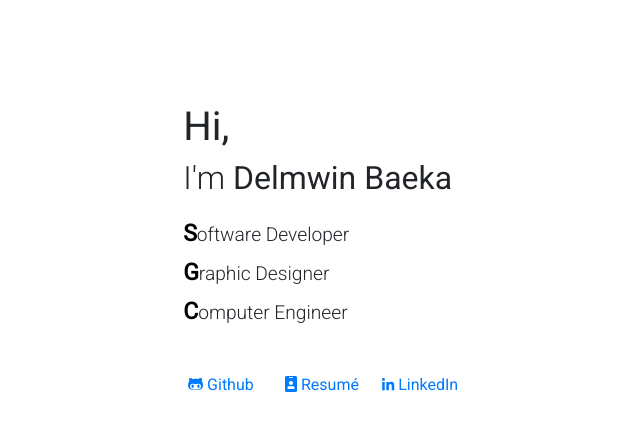
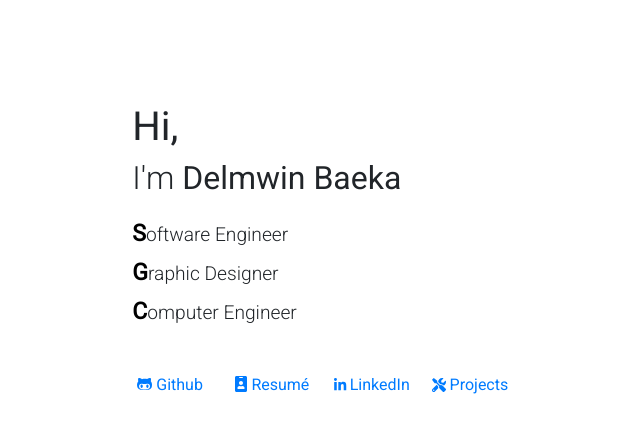
Before and after one commit to dbaeka/port.github.io, a Next.js app: page / in a window 1280 px wide. Shown: the top 432 px of the page, without its empty margins (319-959 px from the left). Built offline with nearby package versions, Linux system fonts and the light colour scheme.

Commit message:
Update index.js

```diff
--- a/pages/index.js
+++ b/pages/index.js
@@ -2,7 +2,7 @@ import Head from 'next/head'
 import React from "react";
 import {FontAwesomeIcon} from '@fortawesome/react-fontawesome'
 import {faGithubAlt, faLinkedinIn} from '@fortawesome/free-brands-svg-icons'
-import {faIdBadge} from '@fortawesome/free-solid-svg-icons'
+import {faIdBadge, faTools} from '@fortawesome/free-solid-svg-icons'
 import {Col, Row, Container} from "reactstrap";
 
 export default function Home() {
@@ -30,7 +30,7 @@ export default function Home() {
                                 <div className="hack-caps">
                                     <p>
                                         <span className="embolden">S</span>
-                                        <span className="font-weight-lighter">oftware Developer</span>
+                                        <span className="font-weight-lighter">oftware Engineer</span>
                                     </p>
                                     <p>
                                         <span className="embolden">G</span>
@@ -44,22 +44,29 @@ export default function Home() {
                             </div>
                             <br/>
                             <Row className="links">
-                                <Col className="link-item" xs="12" sm="4" md="4">
+                                <Col className="link-item" xs="12" sm="3" md="3">
                                     <a href="https://github.com/dbaeka" target="_self">
                                         <FontAwesomeIcon icon={faGithubAlt}/> Github
                                     </a>
                                 </Col>
-                                <Col className="link-item" xs="12" sm="4" md="4">
+                                <Col className="link-item" xs="12" sm="3" md="3">
                                     <a className="" href="/delmwin_resume.pdf"
                                        target="_self">
                                         <FontAwesomeIcon icon={faIdBadge}/> Resumé
                                     </a>
                                 </Col>
-                                <Col className="link-item" xs="12" sm="4" md="4">
+                                <Col className="link-item" xs="12" sm="3" md="3">
                                     <a className=""
                                        href="https://www.linkedin.com/in/delmwinb/"
                                        target="_self">
                                         <FontAwesomeIcon size="sm" icon={faLinkedinIn}/> LinkedIn
+                                    </a>
+                                </Col>
+                                <Col className="link-item" xs="12" sm="3" md="3">
+                                    <a className=""
+                                       href="/projects_summary.pdf"
+                                       target="_self">
+                                        <FontAwesomeIcon size="sm" icon={faTools}/> Projects
                                     </a>
                                 </Col>
                             </Row>
```
